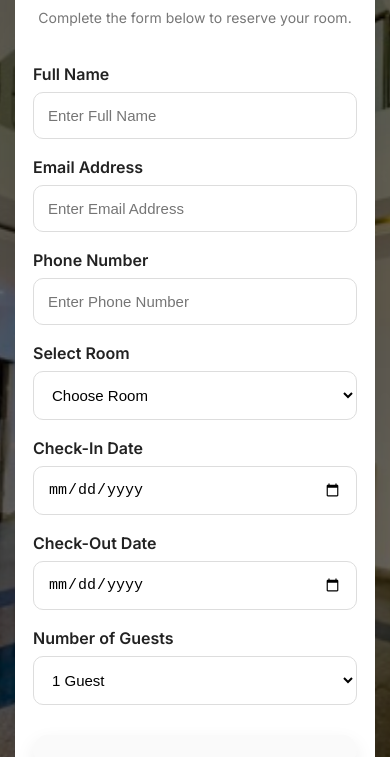
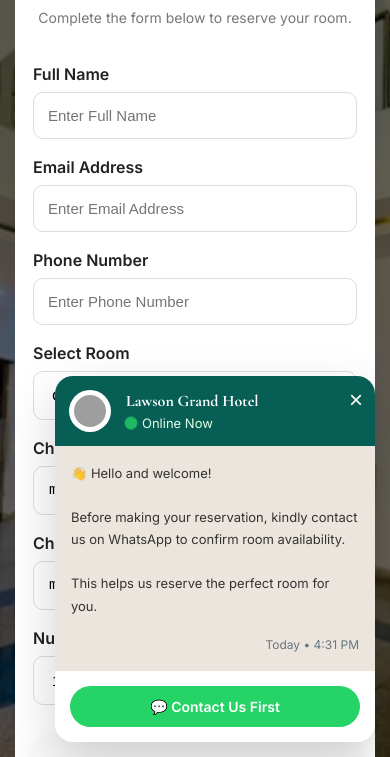
Before and after one commit to lawsonpoint/lawson-grand-hotel, a website: page front-end/lawsonhotelbooking.html in a window 390 px wide. Shown: the part 87-844 px from the top of the page. Drawn offline with nearby package versions, Linux system fonts and the light colour scheme; grey boxes are pictures that could not be loaded.

Commit message:
update front-end and backend

```diff
--- /dev/null
+++ b/front-end/css/available.css
@@ -0,0 +1,354 @@
+.whatsapp-popup{
+
+position:fixed;
+
+bottom:25px;
+
+right:25px;
+
+width:380px;
+
+max-width:calc(100vw - 30px);
+
+background:#fff;
+
+border-radius:20px;
+
+overflow:hidden;
+
+box-shadow:0 20px 50px rgba(0,0,0,.18);
+
+display:none;
+
+z-index:99999;
+
+animation:popupSlide .5s ease;
+
+}
+
+.popup-header{
+
+background:#075E54;
+
+padding:18px;
+
+display:flex;
+
+align-items:center;
+
+gap:15px;
+
+color:#fff;
+
+}
+
+.popup-header img{
+
+width:52px;
+
+height:52px;
+
+border-radius:50%;
+
+background:#fff;
+
+padding:5px;
+
+object-fit:cover;
+
+}
+
+.popup-header h3{
+
+margin:0;
+
+font-size:18px;
+
+}
+
+.popup-message{
+
+background:#ECE5DD;
+
+padding:22px;
+
+line-height:1.8;
+
+font-size:15px;
+
+color:#333;
+
+}
+
+.popup-button{
+
+display:block;
+
+margin:18px;
+
+padding:14px;
+
+background:#25D366;
+
+color:#fff;
+
+text-align:center;
+
+text-decoration:none;
+
+font-weight:700;
+
+border-radius:40px;
+
+transition:.3s;
+
+}
+
+.popup-button:hover{
+
+background:#1ca851;
+
+transform:translateY(-2px);
+
+}
+
+.popup-close{
+
+position:absolute;
+
+right:15px;
+
+top:12px;
+
+background:none;
+
+border:none;
+
+font-size:28px;
+
+color:#fff;
+
+cursor:pointer;
+
+}
+
+.online-status{
+
+display:flex;
+
+align-items:center;
+
+gap:6px;
+
+font-size:13px;
+
+margin-top:4px;
+
+color:#dfffe3;
+
+}
+
+.online-dot{
+
+width:10px;
+
+height:10px;
+
+background:#25D366;
+
+border-radius:50%;
+
+animation:pulse 1.5s infinite;
+
+}
+
+.message-time{
+
+margin-top:18px;
+
+text-align:right;
+
+font-size:12px;
+
+color:#667781;
+
+}
+
+@keyframes popupSlide{
+
+from{
+
+opacity:0;
+
+transform:translateY(40px);
+
+}
+
+to{
+
+opacity:1;
+
+transform:translateY(0);
+
+}
+
+}
+
+@keyframes pulse{
+
+50%{
+
+transform:scale(1.4);
+
+opacity:.7;
+
+}
+
+}
+
+/* Tablet */
+
+@media(max-width:768px){
+@media (max-width:768px){
+
+.whatsapp-popup{
+
+width:360px;
+
+max-width:90vw;
+
+right:20px;
+
+left:auto;
+
+bottom:20px;
+
+border-radius:18px;
+
+}
+
+}
+.popup-header{
+
+padding:15px;
+
+}
+
+.popup-header img{
+
+width:46px;
+
+height:46px;
+
+}
+
+.popup-message{
+
+font-size:14px;
+
+padding:18px;
+
+}
+
+.popup-button{
+
+margin:15px;
+
+padding:13px;
+
+}
+
+}
+
+
+
+/* Mobile */
+
+@media (max-width:480px){
+
+.whatsapp-popup{
+
+width:320px;
+
+max-width:88vw;
+
+right:15px;
+
+left:auto;
+
+bottom:15px;
+
+border-radius:18px;
+
+}
+
+.popup-header{
+
+padding:14px;
+
+}
+
+.popup-header img{
+
+width:42px;
+
+height:42px;
+
+}
+
+.popup-header h3{
+
+font-size:16px;
+
+}
+
+.popup-message{
+
+padding:16px;
+
+font-size:13px;
+
+line-height:1.7;
+
+}
+
+.popup-button{
+
+margin:15px;
+
+padding:12px;
+
+font-size:14px;
+
+}
+
+.popup-close{
+
+font-size:24px;
+
+top:10px;
+
+right:12px;
+
+}
+
+}
+
+
+/* Very Small Phones */
+
+@media (max-width:360px){
+
+.whatsapp-popup{
+
+width:290px;
+
+max-width:85vw;
+
+right:10px;
+
+bottom:10px;
+
+}
+
+}
--- a/front-end/js/booking.js
+++ b/front-end/js/booking.js
@@ -253,3 +253,45 @@ reserveBtn.innerHTML =
     }
 
 }
+
+const popup = document.getElementById("whatsappPopup");
+
+const closePopup = document.getElementById("closePopup");
+
+window.addEventListener("load",()=>{
+
+if(sessionStorage.getItem("popupClosed")) return;
+
+setTimeout(()=>{
+
+popup.style.display="block";
+
+},2500);
+
+});
+
+closePopup.addEventListener("click",()=>{
+
+popup.style.display="none";
+
+sessionStorage.setItem("popupClosed","true");
+
+});
+
+function updateMessageTime() {
+
+    const now = new Date();
+
+    const options = {
+        hour: "numeric",
+        minute: "2-digit"
+    };
+
+    document.getElementById("messageTime").textContent =
+        `Today • ${now.toLocaleTimeString([], options)}`;
+
+}
+
+updateMessageTime();
+
+setInterval(updateMessageTime, 60000);
--- a/front-end/lawsonhotelbooking.html
+++ b/front-end/lawsonhotelbooking.html
@@ -5,8 +5,8 @@
     <meta name="viewport" content="width=device-width, initial-scale=1.0">
     <title>Bookings</title>
 
-   <link rel="stylesheet" href="css/style.css">
-
+       <link rel="stylesheet" href="css/style.css">
+    <link rel="stylesheet" href="css/available.css">
 
 <link rel="stylesheet"
 href="https://cdnjs.cloudflare.com/ajax/libs/font-awesome/6.5.1/css/all.min.css">
@@ -290,6 +290,58 @@ Track Your Booking
 
 </section>
 
+<div class="whatsapp-popup" id="whatsappPopup">
+
+    <button class="popup-close" id="closePopup">
+        &times;
+    </button>
+
+    <div class="popup-header">
+
+        <img src="images/image_e51cac97.png" alt="Lawson Grand Hotel">
+
+        <div>
+
+            <h3>Lawson Grand Hotel</h3>
+
+            <span class="online-status">
+
+                <span class="online-dot"></span>
+
+                Online Now
+
+            </span>
+
+        </div>
+
+    </div>
+
+    <div class="popup-message">
+
+        👋 Hello and welcome!
+
+        <br><br>
+
+        Before making your reservation, kindly contact us on WhatsApp to confirm room availability.
+
+        <br><br>
+
+        This helps us reserve the perfect room for you.
+
+       <div class="message-time" id="messageTime"></div>
+    </div>
+
+    <a
+        class="popup-button"
+        href="https://wa.me/2348134022589?text=Hello%20Lawson%20Grand%20Hotel,%20I%20would%20like%20to%20confirm%20room%20availability."
+        target="_blank">
+
+        💬 Contact Us First
+
+    </a>
+
+</div>
+
 
  <script src="js/script.js"></script>
  <script src="js/booking.js"></script>
```
